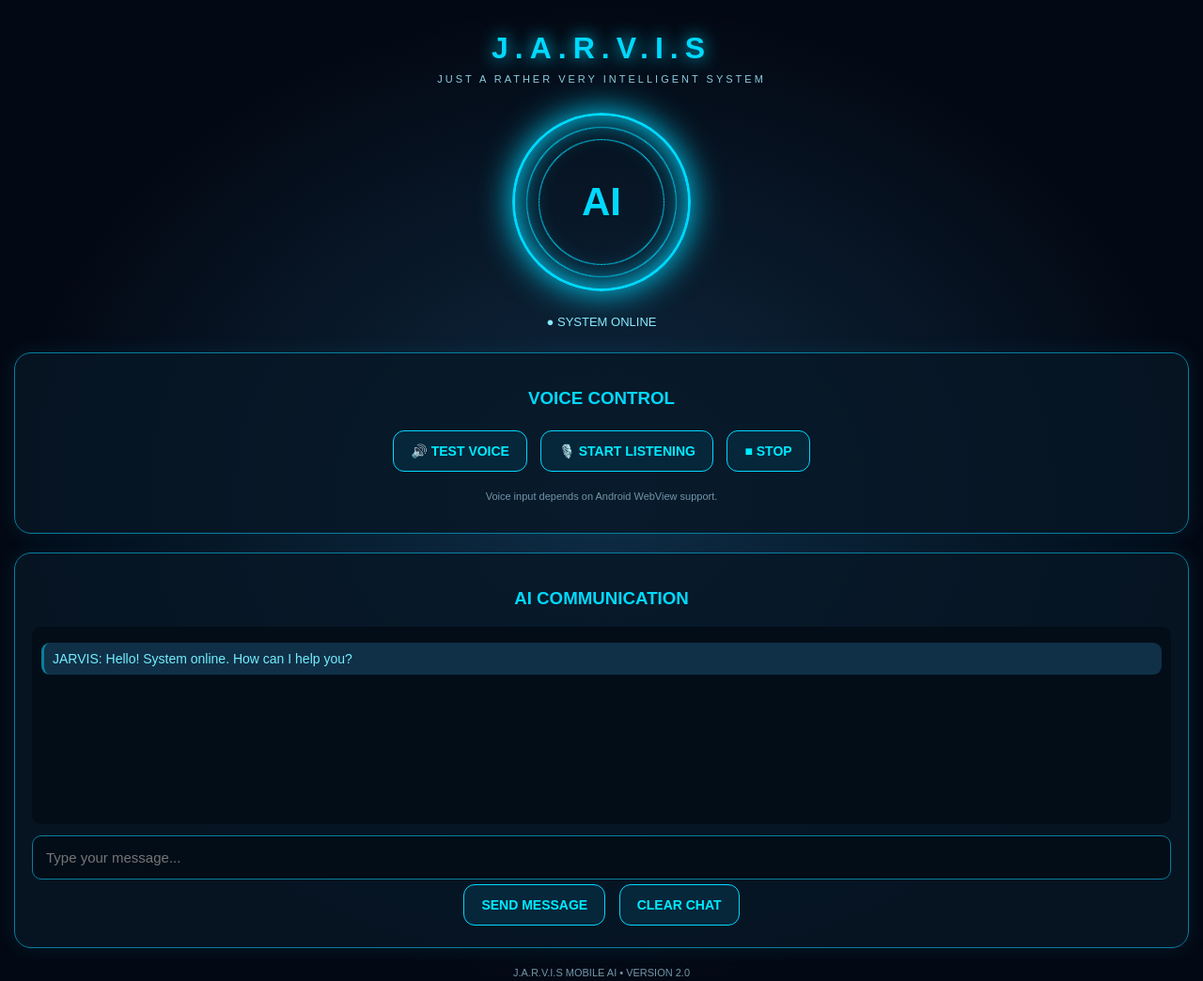
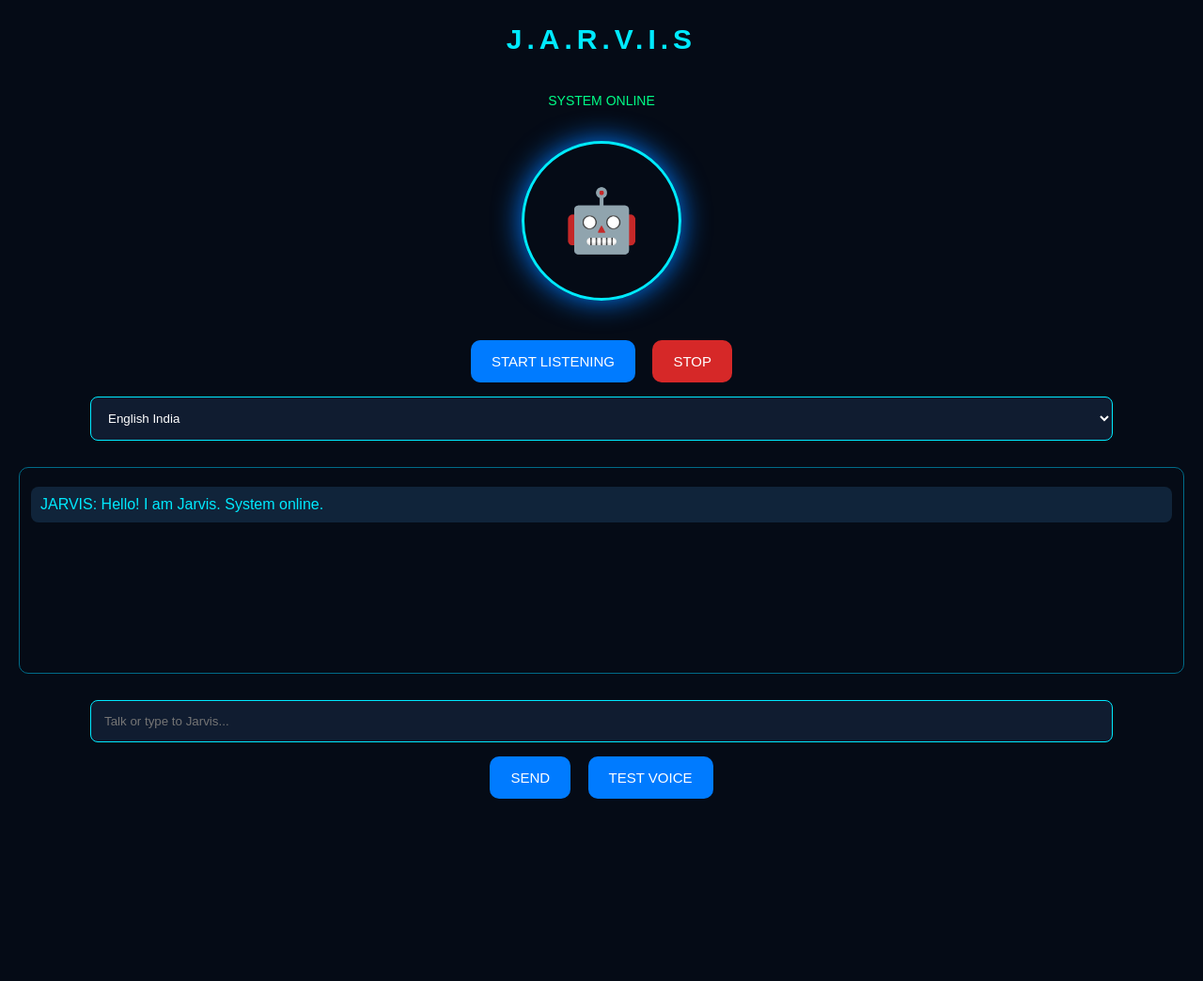
Before and after one commit to arifmiah790850-sudo/JARVIS-MOBILE, a website: page www/index.html in a window 1280 px wide. Shown: the whole page at 94% size. After the commit the page ends 857 px from the top, so only its background shows below. Drawn offline with Linux system fonts and the light colour scheme.

Commit message:
Add live listening and APK workflow

```diff
--- a/www/index.html
+++ b/www/index.html
@@ -1,171 +1,369 @@
+
 <!DOCTYPE html>
 <html lang="en">
 <head>
 <meta charset="UTF-8">
-<meta name="viewport" content="width=device-width, initial-scale=1, maximum-scale=1, user-scalable=no">
-<title>J.A.R.V.I.S AI</title>
+<meta name="viewport" content="width=device-width, initial-scale=1.0">
+<title>JARVIS AI</title>
+
 <style>
-*{box-sizing:border-box}
-body{
- margin:0;background:#030914;color:#00d9ff;
- font-family:Arial,sans-serif;text-align:center;
- min-height:100vh;
- background-image:radial-gradient(ellipse at center,#102b43 0%,#030914 70%);
+* {
+    box-sizing: border-box;
 }
-header{padding:25px 10px 5px}
-h1{letter-spacing:7px;text-shadow:0 0 18px #00d9ff;margin:8px}
-.sub{font-size:11px;letter-spacing:3px;color:#8bcde0}
-.panel{margin:20px 15px;padding:18px;border:1px solid #087e9d;
- border-radius:18px;background:#071726cc;box-shadow:0 0 20px #00608033}
-.reactor{
- width:190px;height:190px;margin:25px auto;
- border:3px solid #00d9ff;border-radius:50%;
- display:flex;align-items:center;justify-content:center;
- font-size:42px;font-weight:bold;
- box-shadow:0 0 20px #00d9ff,inset 0 0 25px #00d9ff;
- animation:pulse 2s infinite alternate;
- position:relative;
+
+body {
+    margin: 0;
+    background: #050b16;
+    color: #00eaff;
+    font-family: Arial, sans-serif;
+    text-align: center;
 }
-.reactor:before,.reactor:after{
- content:"";position:absolute;border:1px solid #00d9ff;
- border-radius:50%;inset:12px;animation:spin 8s linear infinite;
+
+header {
+    padding: 25px;
+    font-size: 30px;
+    font-weight: bold;
+    letter-spacing: 5px;
 }
-.reactor:after{inset:25px;animation-direction:reverse}
-@keyframes pulse{to{box-shadow:0 0 40px #00d9ff,inset 0 0 35px #00d9ff}}
-@keyframes spin{to{transform:rotate(360deg)}}
-#status{color:#8beaff;font-size:13px;min-height:20px}
-button{
- background:#06263a;color:#00eaff;border:1px solid #00d9ff;
- border-radius:12px;padding:13px 18px;margin:5px;
- font-size:14px;font-weight:bold;
+
+.status {
+    color: #00ff88;
+    margin: 15px;
+    font-size: 14px;
 }
-button:active{background:#087d9d}
-input{
- width:100%;padding:14px;background:#020d18;
- color:white;border:1px solid #087e9d;border-radius:10px;
- font-size:15px;outline:none;
+
+.circle {
+    width: 170px;
+    height: 170px;
+    border: 3px solid #00eaff;
+    border-radius: 50%;
+    margin: 35px auto;
+    display: flex;
+    justify-content: center;
+    align-items: center;
+    font-size: 65px;
+    box-shadow: 0 0 30px #007bff;
 }
-.chat{height:210px;overflow-y:auto;text-align:left;
- padding:10px;background:#020d18;border-radius:10px;
- margin-bottom:12px;color:#d9f8ff;font-size:14px}
-.msg{padding:9px;margin:7px 0;border-radius:9px;background:#103047}
-.user{color:#fff;border-left:3px solid #00d9ff}
-.jarvis{color:#75edff;border-left:3px solid #087e9d}
-.small{font-size:11px;color:#7296a9;margin:15px}
+
+.active {
+    animation: pulse 1.5s infinite;
+}
+
+@keyframes pulse {
+    50% {
+        box-shadow: 0 0 60px #00eaff;
+    }
+}
+
+button {
+    background: #007bff;
+    color: white;
+    border: none;
+    padding: 14px 22px;
+    margin: 7px;
+    border-radius: 10px;
+    font-size: 15px;
+}
+
+.stop {
+    background: #d62828;
+}
+
+input, select {
+    width: 85%;
+    padding: 14px;
+    margin: 8px;
+    border-radius: 8px;
+    border: 1px solid #00eaff;
+    background: #101c30;
+    color: white;
+}
+
+#chat {
+    margin: 20px;
+    padding: 12px;
+    height: 220px;
+    overflow-y: auto;
+    text-align: left;
+    border: 1px solid #006b88;
+    border-radius: 10px;
+}
+
+.message {
+    padding: 10px;
+    margin: 8px 0;
+    background: #10243a;
+    border-radius: 8px;
+    overflow-wrap: anywhere;
+}
+
 </style>
 </head>
+
 <body>
-<header>
-<h1>J.A.R.V.I.S</h1>
-<div class="sub">JUST A RATHER VERY INTELLIGENT SYSTEM</div>
-</header>
 
-<div class="reactor" id="reactor">AI</div>
-<p id="status">● SYSTEM ONLINE</p>
+<header>J.A.R.V.I.S</header>
 
-<div class="panel">
-<h3>VOICE CONTROL</h3>
-<button onclick="testVoice()">🔊 TEST VOICE</button>
-<button onclick="listen()">🎙️ START LISTENING</button>
-<button onclick="stopListening()">■ STOP</button>
-<p class="small">Voice input depends on Android WebView support.</p>
+<div class="status" id="status">
+SYSTEM ONLINE
 </div>
 
-<div class="panel">
-<h3>AI COMMUNICATION</h3>
-<div class="chat" id="chat">
-<div class="msg jarvis">JARVIS: Hello! System online. How can I help you?</div>
-</div>
-<input id="message" placeholder="Type your message..." />
-<button onclick="sendMessage()">SEND MESSAGE</button>
-<button onclick="clearChat()">CLEAR CHAT</button>
+<div class="circle" id="circle">
+🤖
 </div>
 
-<p class="small">J.A.R.V.I.S MOBILE AI • VERSION 2.0</p>
+<div>
+<button onclick="startListening()">START LISTENING</button>
+<button class="stop" onclick="stopListening()">STOP</button>
+</div>
+
+<div>
+<select id="language">
+<option value="en-IN">English India</option>
+<option value="hi-IN">Hindi India</option>
+<option value="bn-IN">Bengali India</option>
+</select>
+</div>
+
+<div id="chat">
+<div class="message">
+JARVIS: Hello! I am Jarvis. System online.
+</div>
+</div>
+
+<input id="message" placeholder="Talk or type to Jarvis...">
+
+<div>
+<button onclick="sendMessage()">SEND</button>
+<button onclick="testVoice()">TEST VOICE</button>
+</div>
 
 <script>
-const statusText=document.getElementById("status");
-const chat=document.getElementById("chat");
-let recognition=null;
 
-function setStatus(t){
- statusText.textContent="● "+t;
+let recognition = null;
+let listeningEnabled = false;
+let restarting = false;
+
+const statusBox = document.getElementById("status");
+const circle = document.getElementById("circle");
+const chat = document.getElementById("chat");
+
+function setStatus(text) {
+    statusBox.textContent = text;
 }
 
-function addMessage(who,text){
- const div=document.createElement("div");
- div.className="msg "+(who==="YOU"?"user":"jarvis");
- div.textContent=who+": "+text;
+function addMessage(sender, text) {
+    const div = document.createElement("div");
+    div.className = "message";
+
+    const title = document.createElement("b");
+    title.textContent = sender + ": ";
+
+    div.appendChild(title);
+    div.appendChild(document.createTextNode(text));
+
     chat.appendChild(div);
- chat.scrollTop=chat.scrollHeight;
+    chat.scrollTop = chat.scrollHeight;
 }
 
-function speak(text){
- if(!("speechSynthesis" in window)){
+function speak(text) {
+    if (!("speechSynthesis" in window)) {
         setStatus("VOICE OUTPUT NOT SUPPORTED");
         return;
     }
- speechSynthesis.cancel();
- const msg=new SpeechSynthesisUtterance(text);
- msg.lang="en-US";
- msg.rate=0.95;
- msg.onstart=()=>setStatus("JARVIS SPEAKING...");
- msg.onend=()=>setStatus("SYSTEM ONLINE");
- msg.onerror=()=>setStatus("VOICE ERROR");
- speechSynthesis.speak(msg);
+
+    window.speechSynthesis.cancel();
+
+    const speech = new SpeechSynthesisUtterance(text);
+
+    speech.lang = document.getElementById("language").value;
+    speech.rate = 0.95;
+    speech.pitch = 1;
+
+    window.speechSynthesis.speak(speech);
 }
 
-function testVoice(){
+function testVoice() {
     speak("Hello. I am Jarvis. Your personal assistant system is online.");
 }
 
-function listen(){
- const SR=window.SpeechRecognition||window.webkitSpeechRecognition;
- if(!SR){
+function listen() {
+
+    const SR = window.SpeechRecognition ||
+               window.webkitSpeechRecognition;
+
+    if (!SR) {
         setStatus("SPEECH RECOGNITION NOT SUPPORTED");
-  addMessage("JARVIS","Microphone recognition is not available in this WebView.");
+        addMessage("JARVIS", "Speech recognition is not available in this WebView.");
+        listeningEnabled = false;
         return;
     }
- recognition=new SR();
- recognition.lang="en-IN";
- recognition.continuous=false;
- recognition.interimResults=false;
- recognition.onstart=()=>setStatus("LISTENING...");
- recognition.onresult=(event)=>{
-  const text=event.results[0][0].transcript;
-  document.getElementById("message").value=text;
-  addMessage("YOU",text);
+
+    if (recognition || !listeningEnabled) return;
+
+    const rec = new SR();
+    recognition = rec;
+
+    rec.lang = document.getElementById("language").value;
+    rec.continuous = true;
+    rec.interimResults = false;
+
+    rec.onstart = () => {
+        setStatus("🔴 LIVE LISTENING");
+        circle.classList.add("active");
+        restarting = false;
+    };
+
+    rec.onresult = (event) => {
+
+        const result = event.results[event.results.length - 1];
+
+        if (!result.isFinal) return;
+
+        const text = result[0].transcript.trim();
+
+        document.getElementById("message").value = text;
+
+        addMessage("YOU", text);
+
         setStatus("VOICE RECEIVED");
+
+        handleVoiceCommand(text);
     };
- recognition.onerror=(event)=>setStatus("MIC ERROR: "+event.error);
- recognition.onend=()=>{if(statusText.textContent.includes("LISTENING"))setStatus("SYSTEM ONLINE")};
- try{recognition.start()}catch(e){setStatus("MICROPHONE BUSY")}
+
+    rec.onerror = (event) => {
+        setStatus("MIC ERROR: " + event.error);
+
+        if (
+            event.error === "not-allowed" ||
+            event.error === "service-not-allowed"
+        ) {
+            listeningEnabled = false;
+        }
+    };
+
+    rec.onend = () => {
+
+        if (recognition === rec) {
+            recognition = null;
         }
 
-function stopListening(){
- if(recognition)recognition.stop();
+        circle.classList.remove("active");
+
+        if (listeningEnabled && !restarting) {
+            restarting = true;
+
+            setStatus("RESTARTING LISTENING...");
+
+            setTimeout(() => {
+                restarting = false;
+
+                if (listeningEnabled && !recognition) {
+                    listen();
+                }
+            }, 1000);
+
+        } else if (!listeningEnabled) {
             setStatus("SYSTEM ONLINE");
         }
+    };
 
-function sendMessage(){
- const input=document.getElementById("message");
- const text=input.value.trim();
- if(!text)return;
- addMessage("YOU",text);
- input.value="";
- addMessage("JARVIS","Your message has been received. AI Brain connection is not configured yet. A secure AI backend is required for intelligent answers.");
- setStatus("MESSAGE RECEIVED");
+    try {
+        rec.start();
+    } catch (error) {
+        recognition = null;
+        setStatus("MICROPHONE BUSY");
+    }
 }
 
-function clearChat(){
- chat.innerHTML="";
- addMessage("JARVIS","Conversation cleared. System online.");
- setStatus("SYSTEM ONLINE");
+function startListening() {
+
+    if (listeningEnabled) return;
+
+    listeningEnabled = true;
+    restarting = false;
+
+    listen();
 }
 
-document.getElementById("message").addEventListener("keydown",e=>{
- if(e.key==="Enter")sendMessage();
+function stopListening() {
+
+    listeningEnabled = false;
+    restarting = false;
+
+    if (recognition) {
+        const old = recognition;
+        recognition = null;
+        old.stop();
+    }
+
+    circle.classList.remove("active");
+    setStatus("LISTENING STOPPED");
+}
+
+function handleVoiceCommand(text) {
+
+    const command = text.toLowerCase();
+
+    if (command.includes("stop listening")) {
+        speak("Okay. Listening stopped.");
+        stopListening();
+        return;
+    }
+
+    if (command.includes("hello") ||
+        command.includes("hello jarvis")) {
+
+        speak("Hello. I am Jarvis. How can I help you?");
+        return;
+    }
+
+    if (command.includes("your name")) {
+        speak("My name is Jarvis. Your personal assistant.");
+        return;
+    }
+
+    if (command.includes("time")) {
+        const time = new Date().toLocaleTimeString();
+        speak("The current time is " + time);
+        return;
+    }
+
+    speak("I heard you. Your AI brain connection is not configured yet.");
+}
+
+function sendMessage() {
+
+    const input = document.getElementById("message");
+    const text = input.value.trim();
+
+    if (!text) return;
+
+    addMessage("YOU", text);
+    input.value = "";
+
+    handleVoiceCommand(text);
+}
+
+document.getElementById("message")
+.addEventListener("keydown", (event) => {
+    if (event.key === "Enter") {
+        sendMessage();
+    }
 });
+
+document.getElementById("language")
+.addEventListener("change", () => {
+    if (listeningEnabled) {
+        stopListening();
+        startListening();
+    }
+});
+
+window.addEventListener("beforeunload", () => {
+    stopListening();
+});
+
 </script>
 </body>
 </html>
```
Also changed, not shown: .github/workflows/build.yml, 1 other file. Lines whose indentation alone changed are shown as unchanged.
